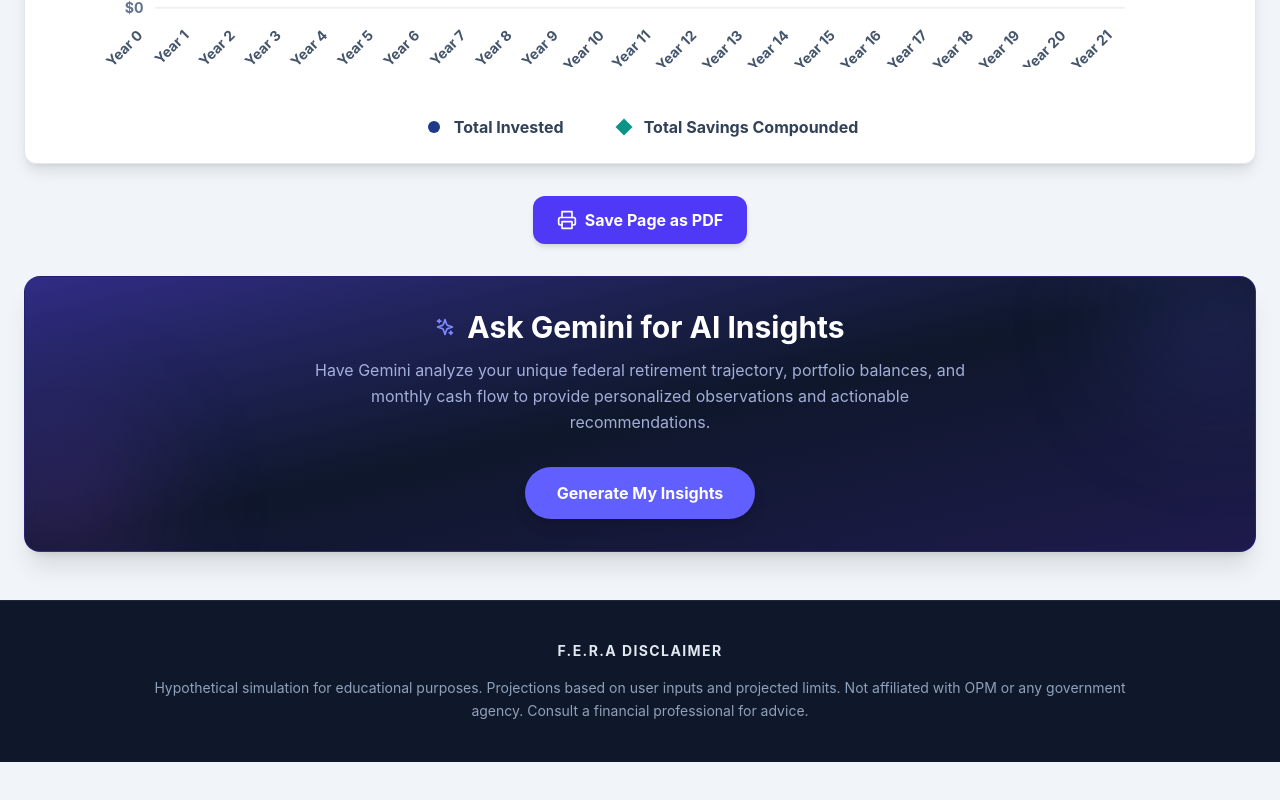
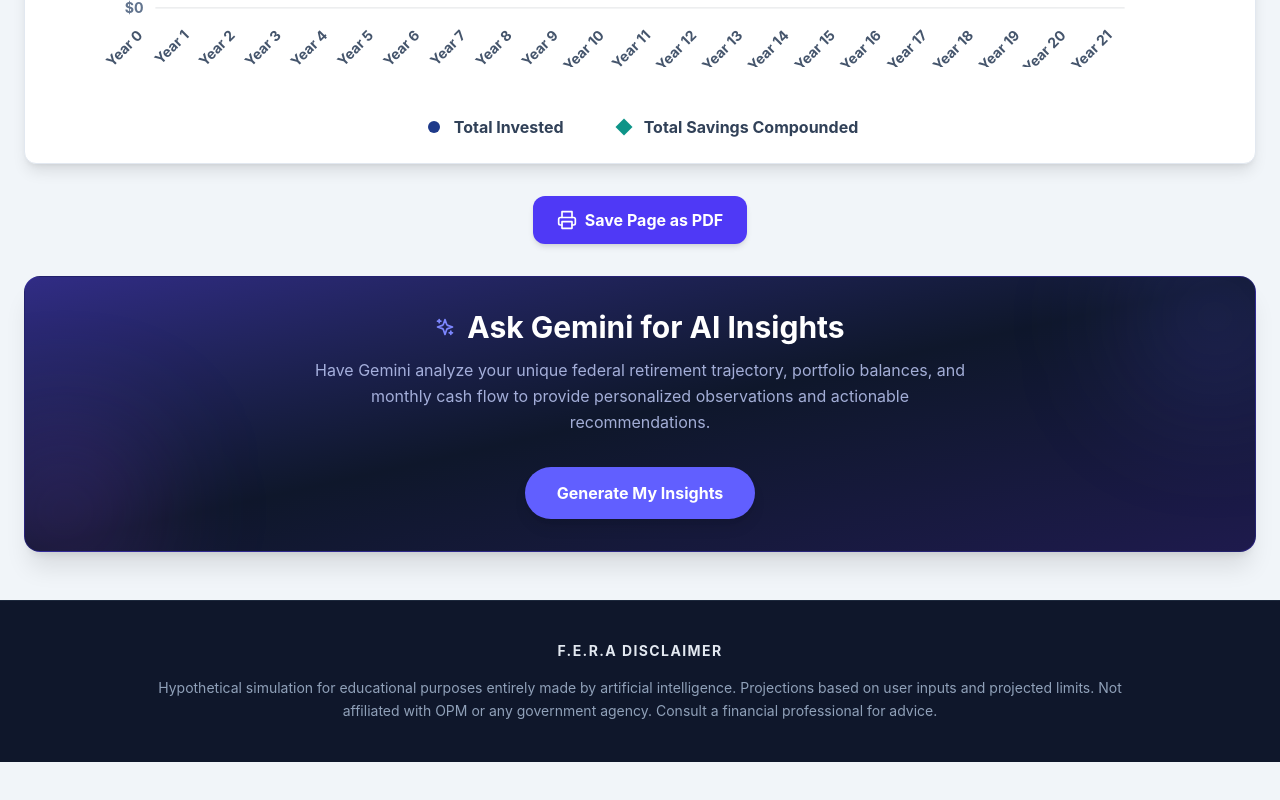
Before and after one commit to g98r9b6jyz-eng/Final-FERA, a React (Vite) app: page / in a window 1280 px wide. Shown: the part 5164-5964 px from the top of the page. Built offline with nearby package versions, Linux system fonts and the light colour scheme.

Commit message:
Update App.tsx

```diff
--- a/src/App.tsx
+++ b/src/App.tsx
@@ -1481,7 +1481,7 @@
             F.E.R.A Disclaimer
           </p>
           <p className="leading-relaxed">
-            Hypothetical simulation for educational purposes. Projections based on user inputs and projected limits.
+            Hypothetical simulation for educational purposes entirely made by artificial intelligence. Projections based on user inputs and projected limits.
             Not affiliated with OPM or any government agency. Consult a financial professional for advice.
           </p>
         </div>
```
